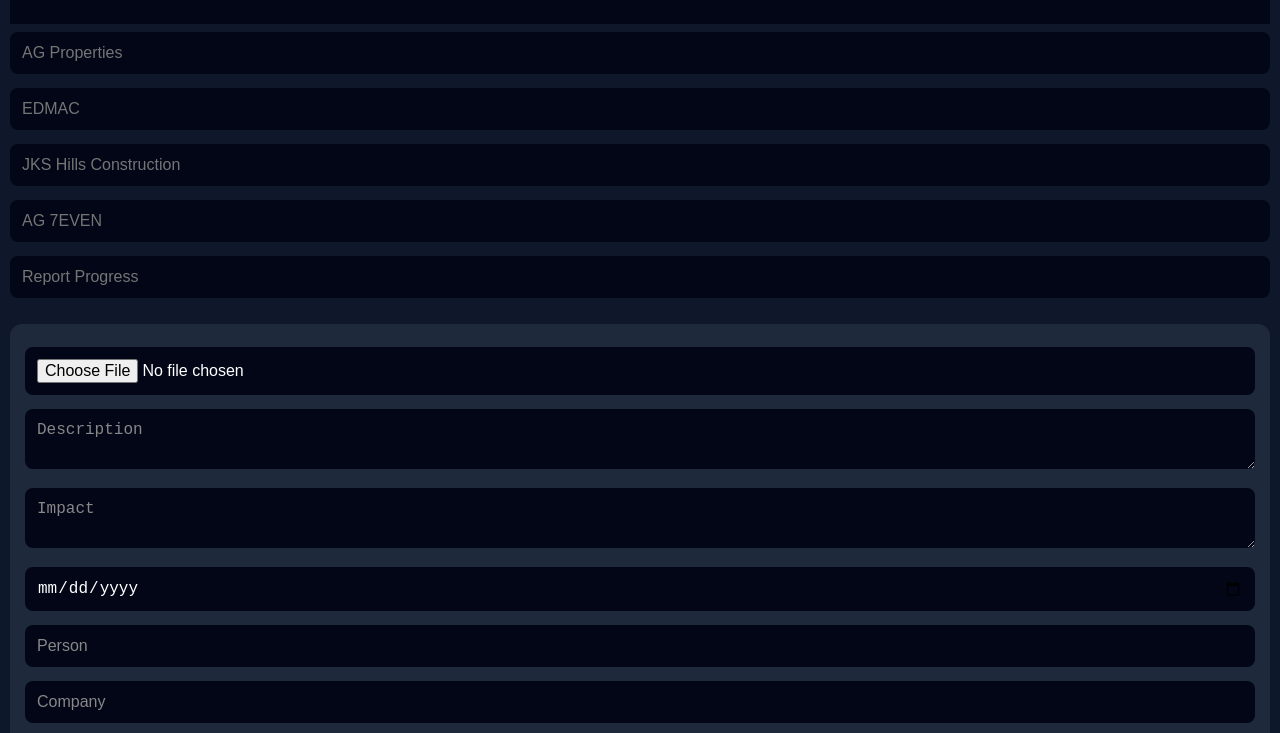
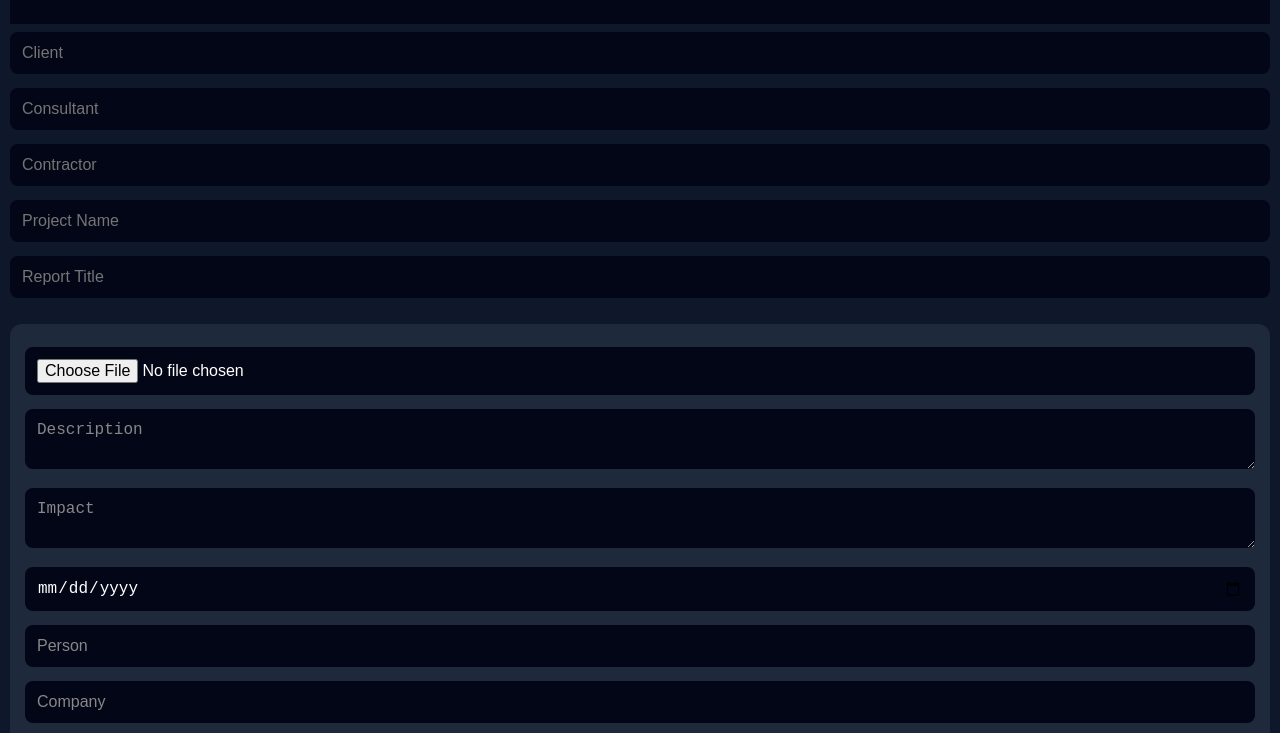
Before and after one commit to Daanu07-tech/construction-site, a website: page report.html in a window 1280 px wide. Shown: the part 67-800 px from the top of the page. Drawn offline with nearby package versions, Linux system fonts and the light colour scheme.

Commit message:
cleaned input placeholders

```diff
--- a/report.html
+++ b/report.html
@@ -20,11 +20,11 @@
     <a href="index.html">← Back</a>
 </header>
 
-<input id="client" placeholder="AG Properties">
-<input id="consultant" placeholder="EDMAC">
-<input id="contractor" placeholder="JKS Hills Construction">
-<input id="project" placeholder="AG 7EVEN">
-<input id="title" placeholder="Report Progress">
+<input id="client" placeholder="Client">
+<input id="consultant" placeholder="Consultant">
+<input id="contractor" placeholder="Contractor">
+<input id="project" placeholder="Project Name">
+<input id="title" placeholder="Report Title">
 
 <div id="rows"></div>
 <div id="reports"></div>
```
